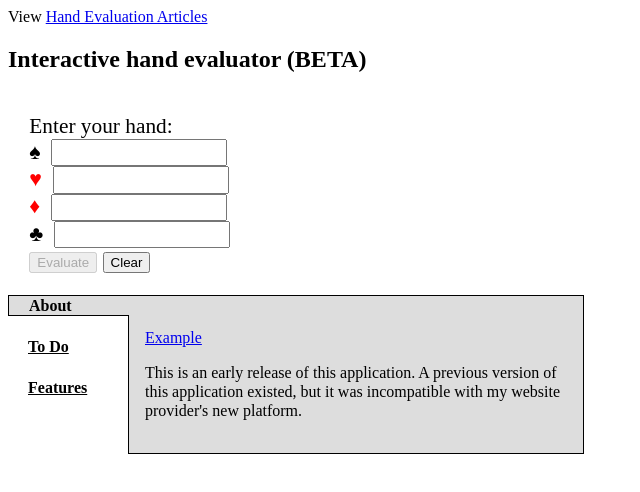
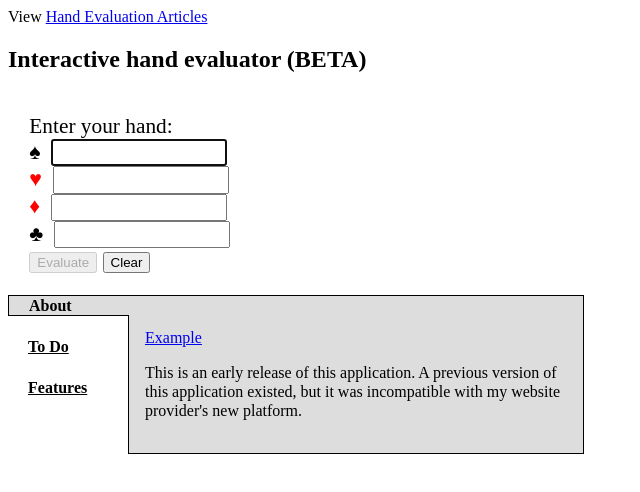
Before and after one commit to thomasoa/hand-evaluator-page, a plain HTML site: page index.html in a window 1280 px wide. Shown: the whole page, without its empty margins (0-640 px from the left). Drawn offline with nearby package versions, Linux system fonts and the light colour scheme.

Commit message:
Focus on spade entry when first loading page, or when clearing entry

```diff
--- a/index.html
+++ b/index.html
@@ -26,7 +26,7 @@
 <div id='handentrycontainer'>
 <form id='handentry'>
 <div>Enter your hand:</div>
-<div class='holding'><label for='S'>&spades;</label><input type='text' data-suit='S' id='handS' class='holding' autocomplete='off' autocapitalize='characters'/></div>
+<div class='holding'><label for='S'>&spades;</label><input type='text' id='spades' data-suit='S' id='handS' class='holding' autocomplete='off' autocapitalize='characters'/></div>
 <div class='holding'><label for='H' class='red'>&hearts;</label><input type='text' data-suit='H' id='handH' class='holding' autocomplete='off' autocapitalize='characters'/></div>
 <div class='holding'><label for='D' class='red'>&diams;</label><input type='text' data-suit='D' id='handD' class='holding' autocomplete='off' autocapitalize='characters'/></div>
 <div class='holding'><label for='C'>&clubs;</label><input type='text' data-suit='C' id='handC' class='holding' autocomplete='off' autocapitalize='characters'/></div>
--- a/js/app.controller.js
+++ b/js/app.controller.js
@@ -14,10 +14,15 @@ $(document).ready(
         }
     );
 
+    var focusSpades = function() {
+	$('input.holding#spades').focus();
+    }
+
     var clearModel = function(e) {
           handModel.clear();
           $('input.holding').val('');
           $('#evaluationscontainer').hide();
+	  focusSpades();
     };
 
      $('input.holding').bind("propertychange change click keyup input paste",
@@ -173,5 +178,6 @@ $(document).ready(
       }
     );
     $('.notes h4#defaultSection').click();
+    focusSpades();
   }
 );
```
